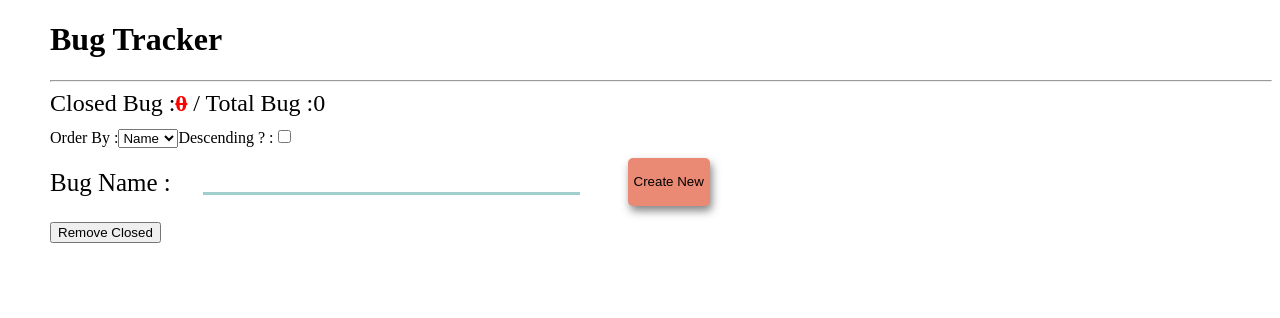
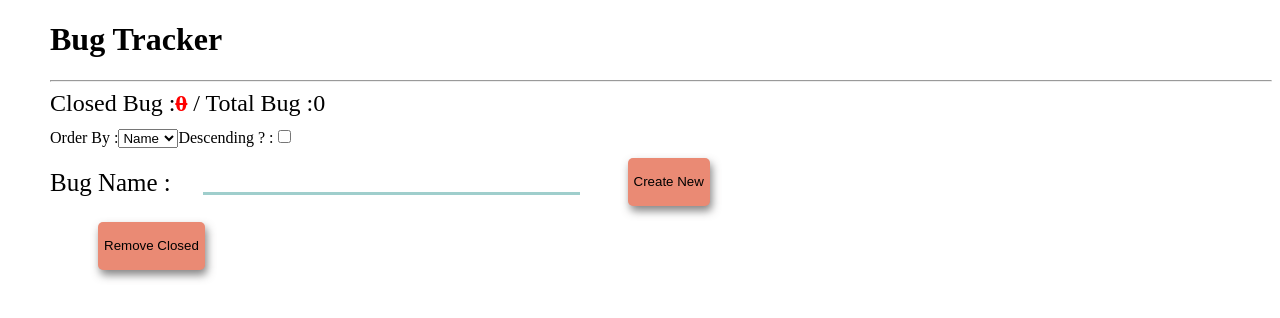
Before and after one commit to debiChowdhury/BugTracker, an Angular app: page / in a window 1280 px wide. Shown: the top 318 px of the page. Built offline with nearby package versions, Linux system fonts and the light colour scheme.

Commit message:
UI changes

```diff
--- a/src/app/app.component.ts
+++ b/src/app/app.component.ts
@@ -1,10 +1,8 @@
 import { Component } from '@angular/core';
-
 @Component({
   selector: 'app-root',
   templateUrl: './app.component.html',
   styleUrls: ['./app.component.css']
 })
 export class AppComponent {
-
 }
--- a/src/app/app.module.ts
+++ b/src/app/app.module.ts
@@ -20,7 +20,6 @@ import { BugtrackerComponent } from './bugtracker/bugtracker.component';
     BugEditComponent,
     BugDetailsComponent,
     BugtrackerComponent
-
   ],
   imports: [
     BrowserModule,
@@ -29,7 +28,7 @@ import { BugtrackerComponent } from './bugtracker/bugtracker.component';
     RouterModule.forRoot([{
       'path': '', component: BugtrackerComponent
     }, {
-      'path':':id',component:BugDetailsComponent
+      'path': ':id', component: BugDetailsComponent
     }])
   ],
   providers: [],
--- a/src/app/bug-edit.component.ts
+++ b/src/app/bug-edit.component.ts
@@ -1,10 +1,10 @@
-import { Component,Output,EventEmitter } from '@angular/core';
+import { Component, Output, EventEmitter } from '@angular/core';
 import * as moment from 'moment';
 
 
 @Component({
     selector: 'app-bug-edit',
-    template:`<section class="edit" style="position:relative;">
+    template:` <section class="edit" style="position:relative;">
 	<label for="" style="font-size: 25px;vertical-align: middle;">Bug Name :</label>
 	<input class ="bug-name-input"type="text" name="bugName" id="bugName" [(ngModel)]="bugName">
 	<input class='add-new-btn' type="button" value="Create New" (click)="addNewBugs($event)">
--- a/src/app/bugtracker/bugtracker.component.css
+++ b/src/app/bugtracker/bugtracker.component.css
@@ -4,8 +4,30 @@
     right: 0;
     height: 3.45rem;
     border-radius: 5px;
+    background-color: rgba(234, 138, 116, 0.729411);
+    cursor: pointer;
+}
+
+.show-details-btn:active {
+    background-color: rgb(236, 115, 87);
+    outline: 0;
 }
 
 .bug {
     position: relative;
 }
+
+.remove-closed-btn {
+    background-color: #ea8a74;
+    border: 0;
+    outline: 0;
+    margin-left: 3rem;
+    box-shadow: 2px 5px 8px 0px rgba(76, 75, 75, 0.6784313725490196);
+    height: 3rem;
+    border-radius: 5px;
+    cursor: pointer;
+}
+
+.remove-closed-btn:active {
+    background-color: #e27056;
+}
--- a/src/app/bugtracker/bugtracker.component.html
+++ b/src/app/bugtracker/bugtracker.component.html
@@ -6,8 +6,7 @@
 <hr>
 <section class="stats">
     Closed Bug :<span class="closed">{{closedBug}}</span>
-    <span> / </span>
-    Total Bug :<span>{{bugList.length}}</span>
+    <span> / </span> Total Bug :<span>{{bugList.length}}</span>
 </section>
 <section class="sort">
     <label for="">Order By :</label>
@@ -27,5 +26,5 @@
             <button (click)="showBugDetails($event,bug)" class="show-details-btn">Show Details</button>
         </li>
     </ol>
-    <input type="button" value="Remove Closed" (click)="removeClosedBugs()">
+    <input type="button" class="remove-closed-btn" value="Remove Closed" (click)="removeClosedBugs()">
 </section>
--- a/src/app/bugtracker/bugtracker.component.ts
+++ b/src/app/bugtracker/bugtracker.component.ts
@@ -16,6 +16,8 @@ export class BugtrackerComponent implements OnInit {
   closedBug = 0;
   closed = 0;
   storedBugs;
+  bugSortBy = 'name';
+  bugSortDescendingOrder = false;
   constructor(private router: Router) { }
 
   ngOnInit() {
@@ -25,16 +27,11 @@ export class BugtrackerComponent implements OnInit {
     }
   }
 
-
-  bugSortBy: string = 'name';
-  bugSortDescendingOrder: boolean = false;
-
   onNewBugCreated(value) {
     if (value.name) {
       this.bugList.push(value);
       localStorage.setItem('bugList', JSON.stringify(this.bugList));
     }
-
   }
 
   toggleBug(value) {
@@ -47,7 +44,6 @@ export class BugtrackerComponent implements OnInit {
   removeClosedBugs() {
     this.bugList = this.bugList.filter(bug => !bug.isClosed);
     this.closedBug = 0;
-
     localStorage.setItem('bugList', JSON.stringify(this.bugList));
   }
   showBugDetails(event, bug) {
--- a/src/app/pipes/sort-pipes.ts
+++ b/src/app/pipes/sort-pipes.ts
@@ -12,21 +12,28 @@ export class SortPipe implements PipeTransform {
 
     private getComparerFor(attrName: string): Comparer {
         return function (item1: any, item2: any): number {
-            if (item1[attrName] < item2[attrName]) return -1;
-            if (item1[attrName] > item2[attrName]) return 1;
+            if (item1[attrName] < item2[attrName]) {
+                return -1;
+            }
+            if ((item1[attrName] > item2[attrName])) {
+                return 1;
+            }
             return 0;
-        }
+        };
     }
     private getDescendingComparerFor(comparer): Comparer {
         return function (item1: any, item2: any): number {
             return comparer(item1, item2) * -1;
-        }
+        };
     }
     transform(data: any[], attrName: string, isDecending: boolean = false): any[] {
-        if (!attrName) return data;
+        if (!attrName) {
+            return data;
+        }
         let comparer = this.getComparerFor(attrName);
-        if (isDecending)
+        if (isDecending) {
             comparer = this.getDescendingComparerFor(comparer);
+        }
         data.sort(comparer);
         return data;
     }
--- a/src/styles.css
+++ b/src/styles.css
@@ -16,7 +16,6 @@ section {
 .closed {
     color: red;
     text-decoration: line-through;
-
     font-weight: bold;
 }
 
@@ -31,10 +30,9 @@ ol {
 }
 
 li {
-    border: 1px solid gray;
-    border-radius: 5px;
+    border-radius: 3px;
     margin-bottom: 10px;
-    background-color: #e7e7e7;
+    background-color: #cbefed;
     padding: 5px;
 }
 
@@ -62,9 +60,10 @@ li {
     border: 0;
     outline: 0;
     margin-left: 3rem;
-    box-shadow: 2px 5px 8px 0px #4c4b4bad;
+    box-shadow: 2px 5px 8px 0px rgba(76, 75, 75, 0.6784313725490196);
     height: 3rem;
     border-radius: 5px;
+    cursor: pointer;
 }
 
 .add-new-btn:active {
```
